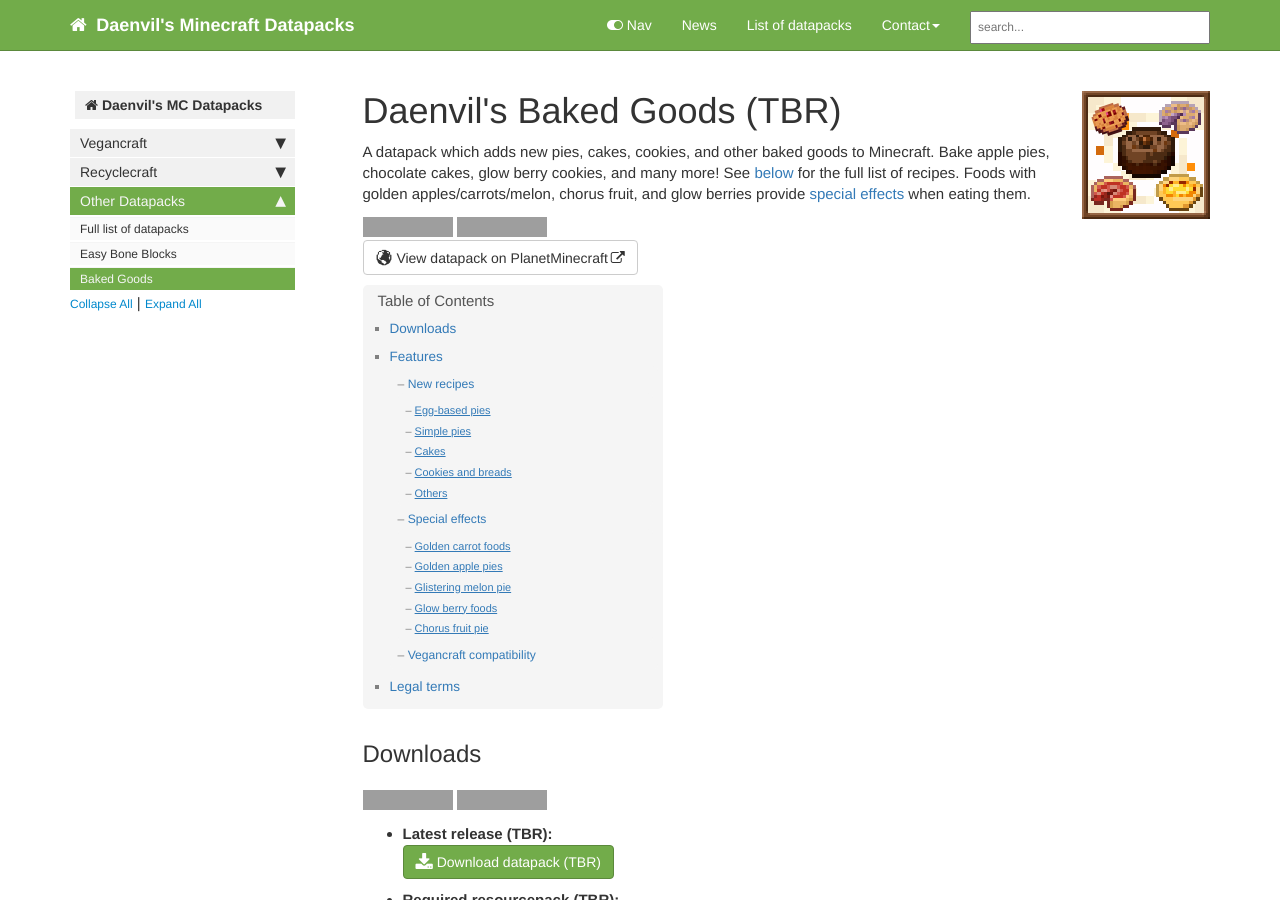
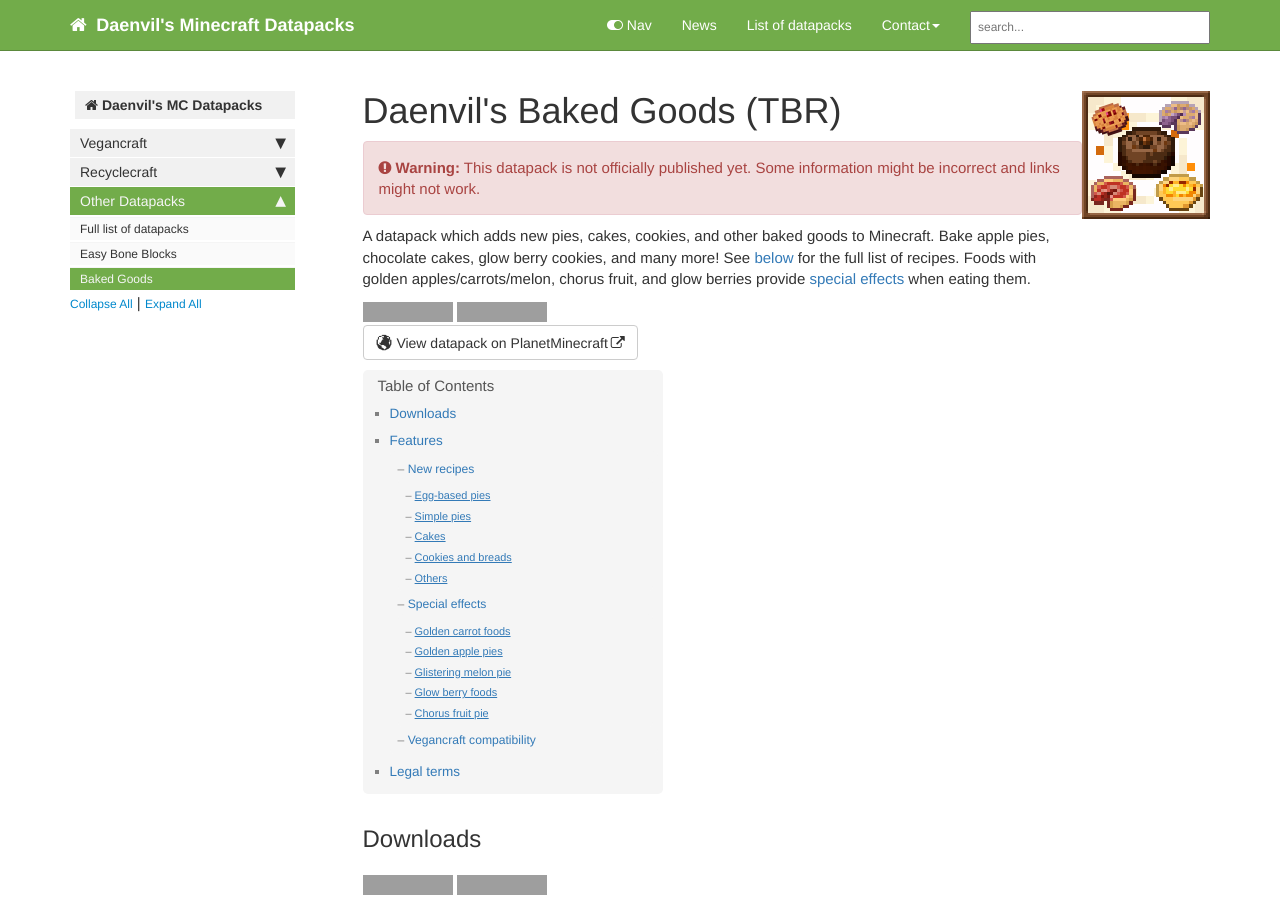
Before and after one commit to daenvil/MCDatapacks, a Jekyll site: the page built from pages/baked_goods.md, in a window 1280 px wide and 900 px high. Built offline with Jekyll 4.4.1, drawn with Linux system fonts in a browser that asks for light colours; some web fonts are replaced; comment, search, counter and statistics services are not loaded; grey boxes are pictures that could not be loaded.

Commit message:
corrected error

```diff
--- a/_layouts/page.html
+++ b/_layouts/page.html
@@ -9,7 +9,7 @@
 
 <div class="post-content">
 
-    {% if page.summary %}
+    {% if page.TBR %}
         {% include comments/warning.html content='This datapack is not officially published yet. Some information might be incorrect and links might not work.' %}
     {% endif %}
 
```
